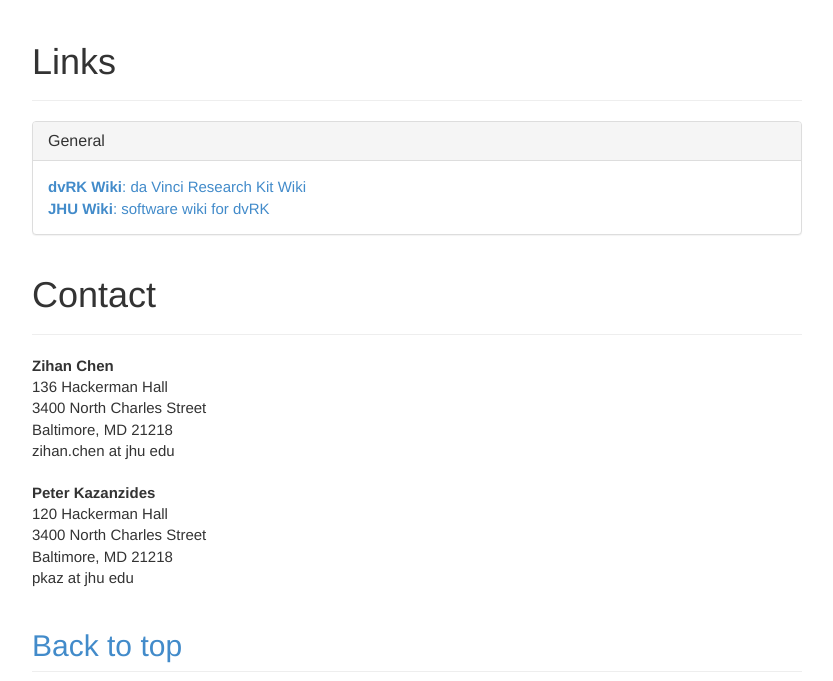
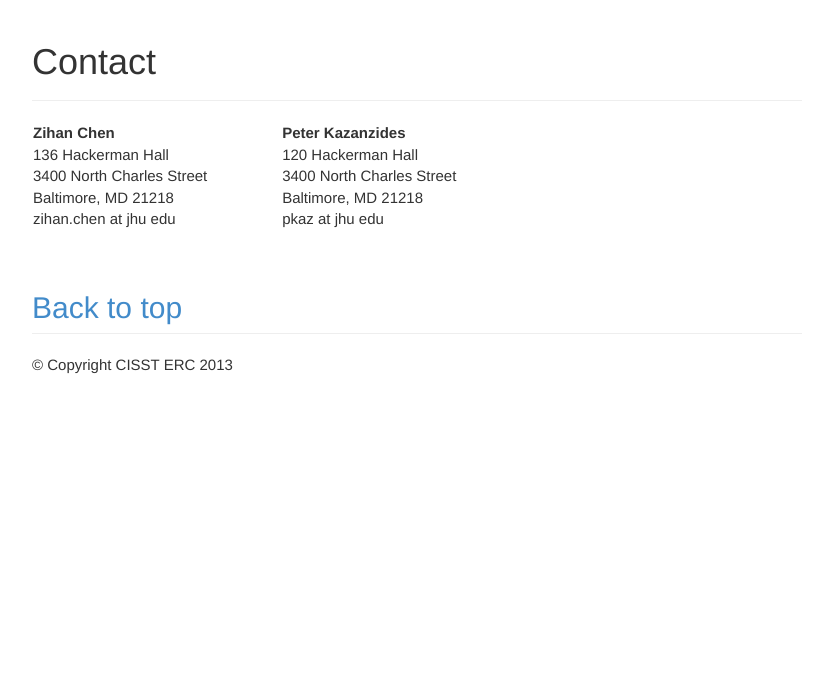
Before and after one commit to zchen24/zchen24.github.io, a Jekyll site: the page iros13/index.html, which Jekyll copies as it is, in a window 1280 px wide and 900 px high, scrolled down 1344 px, cut to the strip 219-900 px from the top of the window. Shown: the whole strip, without its empty margins (223-1056 px from the left). Built offline with Jekyll 4.4.1, drawn with Linux system fonts in a browser that asks for light colours; Markdown is read by kramdown in place of the engine named in the settings; after the commit the page ends 1998 px from its top, so only the background shows below that; some of the changed text lies outside the part shown.

Commit message:
iros13: updated address

```diff
--- a/iros13/index.html
+++ b/iros13/index.html
@@ -53,7 +53,7 @@
 
       <div style="width:750px; text-align:left">
 
-        <h4>Zihan Chen<sup>1</sup>, and Peter Kazanzides<sup>1</sup></h4>
+        <h4>Zihan Chen<sup>1</sup> and Peter Kazanzides<sup>1</sup></h4>
 
         <p style="font-size:17px;">
           <sup>1</sup>Johns Hopkins University, Baltimore, MD, USA <br>
@@ -94,27 +94,30 @@
       <iframe width="640" height="400" src="//www.youtube.com/embed/zOE9FO3j7Ls"
               frameborder="0" allowfullscreen></iframe>
 
-      <!-- List all useful links -->
-      <div class="page-header">
-        <h1 id="Links">Links</h1>
-      </div>
+      <!-- <\!-- List all useful links -\-> -->
+      <!-- <div class="page-header"> -->
+      <!--   <h1 id="Links">Links</h1> -->
+      <!-- </div> -->
 
-      <!-- General -->
-      <div class="panel panel-default">
-        <div class="panel-heading">
-          <h2 class="panel-title">General</h2>
-        </div>
-        <div class="panel-body">
-          <a href="http://research.intusurg.com/dvrkwiki/" ><strong>dvRK Wiki</strong>: da Vinci Research Kit Wiki</a> <br>
-          <a href="https://trac.lcsr.jhu.edu/cisst/wiki/sawIntuitiveResearchKitTutorial" ><strong>JHU Wiki</strong>: software wiki for dvRK</a> <br>
-        </div>
-      </div>
+      <!-- <\!-- General -\-> -->
+      <!-- <div class="panel panel-default"> -->
+      <!--   <div class="panel-heading"> -->
+      <!--     <h2 class="panel-title">General</h2> -->
+      <!--   </div> -->
+      <!--   <div class="panel-body"> -->
+      <!--     <a href="http://research.intusurg.com/dvrkwiki/" ><strong>dvRK Wiki</strong>: da Vinci Research Kit Wiki</a> <br> -->
+      <!--     <a href="https://trac.lcsr.jhu.edu/cisst/wiki/sawIntuitiveResearchKitTutorial" ><strong>JHU Wiki</strong>: software wiki for dvRK</a> <br> -->
+      <!--   </div> -->
+      <!-- </div> -->
 
       <!-- Contact  -->
       <div class="page-header">
         <h1 id="Contact">Contact</h1>
       </div>
 
+      <table>
+        <tr>
+          <td>
             <address>
               <strong>Zihan Chen </strong><br>
               136 Hackerman Hall <br>
@@ -123,7 +126,11 @@
               <!-- <a href="mailto:#">pkaz@jhu.edu</a> -->
               zihan.chen at jhu edu
             </address>
+          </td>
 
+          <td>&nbsp; &nbsp; &nbsp; &nbsp; &nbsp; &nbsp; &nbsp; &nbsp; &nbsp;</td>
+
+          <td>
             <address>
               <strong>Peter Kazanzides </strong><br>
               120 Hackerman Hall <br>
@@ -132,6 +139,12 @@
               <!-- <a href="mailto:#">pkaz@jhu.edu</a> -->
               pkaz at jhu edu
             </address>
+          </td>
+
+        </tr>
+
+      </table>
+
 
 
       <!-- Contact Information -->
```
Lines whose indentation alone changed are shown as unchanged.
